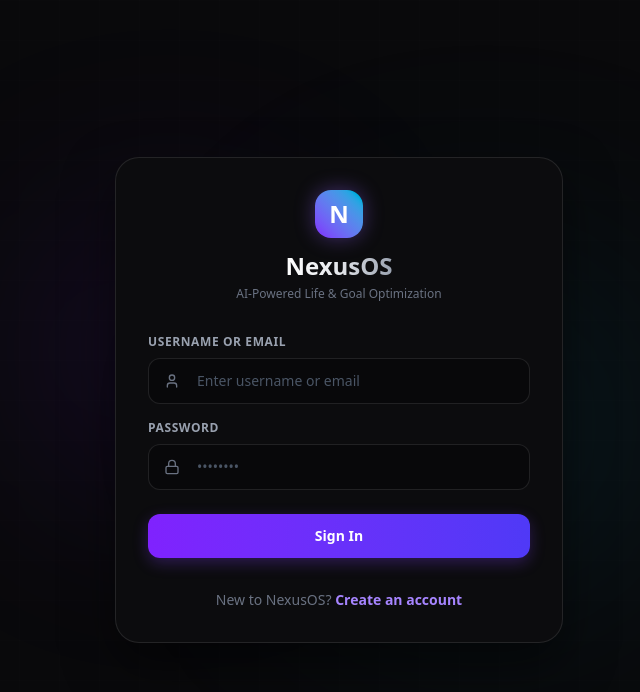
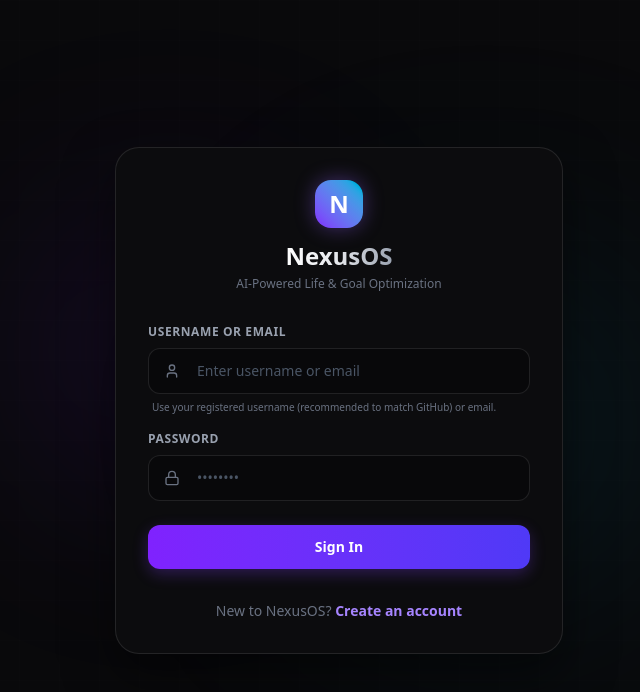
Before and after one commit to 2426siya/AI-Life-OS, a React (Vite) app in the folder frontend/: page / in a window 1280 px wide. Shown: the top 692 px of the page, without its empty margins (301-941 px from the left). Built offline with nearby package versions, Linux system fonts and the light colour scheme.

Commit message:
Add GitHub username helper hints to AuthGateway login and signup

```diff
--- a/frontend/src/components/AuthGateway.tsx
+++ b/frontend/src/components/AuthGateway.tsx
@@ -144,6 +144,9 @@ export default function AuthGateway({ onLoginSuccess }: AuthGatewayProps) {
                     className="w-full bg-[#08080A] border border-white/10 rounded-xl py-3 pl-12 pr-4 text-sm focus:border-violet-500 focus:outline-none transition-all placeholder:text-gray-600"
                   />
                 </div>
+                <p className="text-[10px] text-gray-500 mt-1.5 pl-1">
+                  Use your registered username (recommended to match GitHub) or email.
+                </p>
               </div>
 
               <div>
@@ -184,6 +187,9 @@ export default function AuthGateway({ onLoginSuccess }: AuthGatewayProps) {
                         className="w-full bg-[#08080A] border border-white/10 rounded-xl py-3 pl-12 pr-4 text-sm focus:border-violet-500 focus:outline-none transition-all placeholder:text-gray-600"
                       />
                     </div>
+                    <p className="text-[10px] text-violet-400/80 mt-1.5 pl-1 font-medium">
+                      Important: Enter your exact GitHub username to sync commits and PR stats!
+                    </p>
                   </div>
 
                   <div>
```
Also changed, not shown: 4 other files (tests, documents, lock files or other folders).
